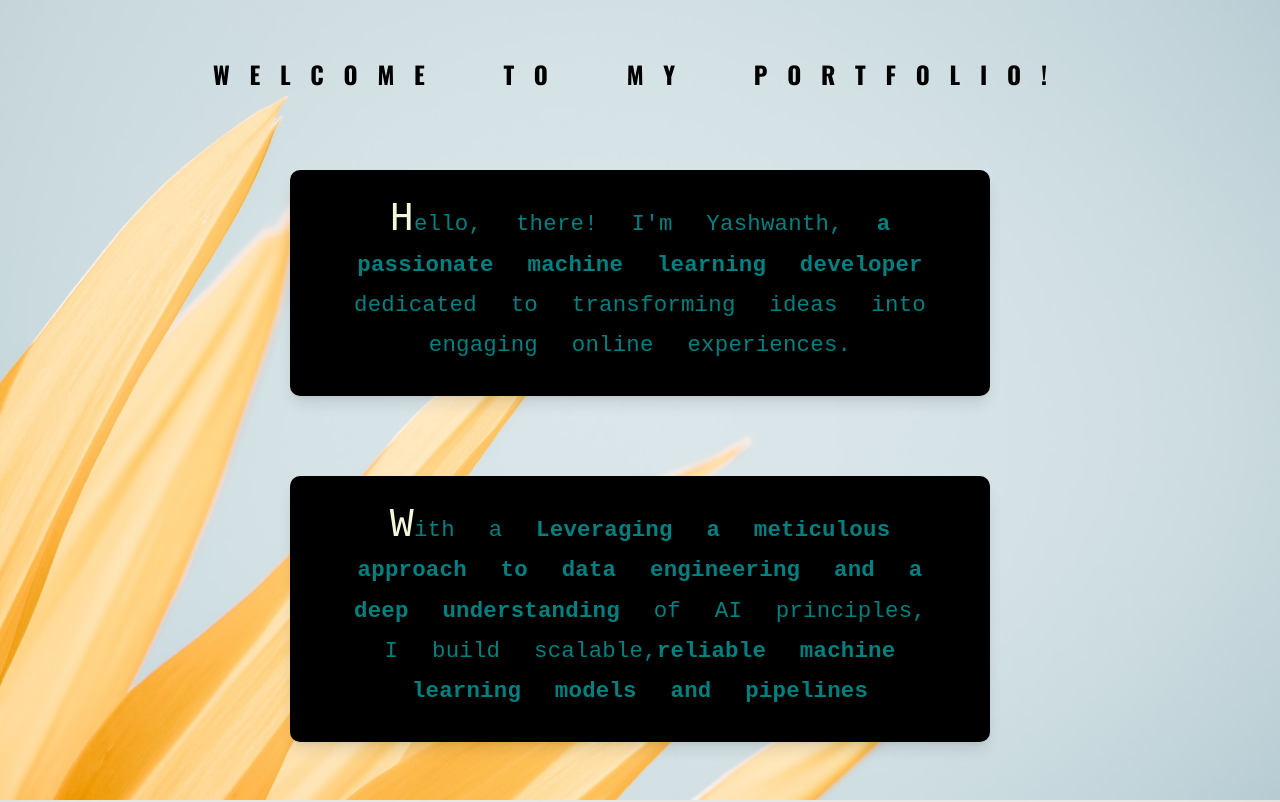
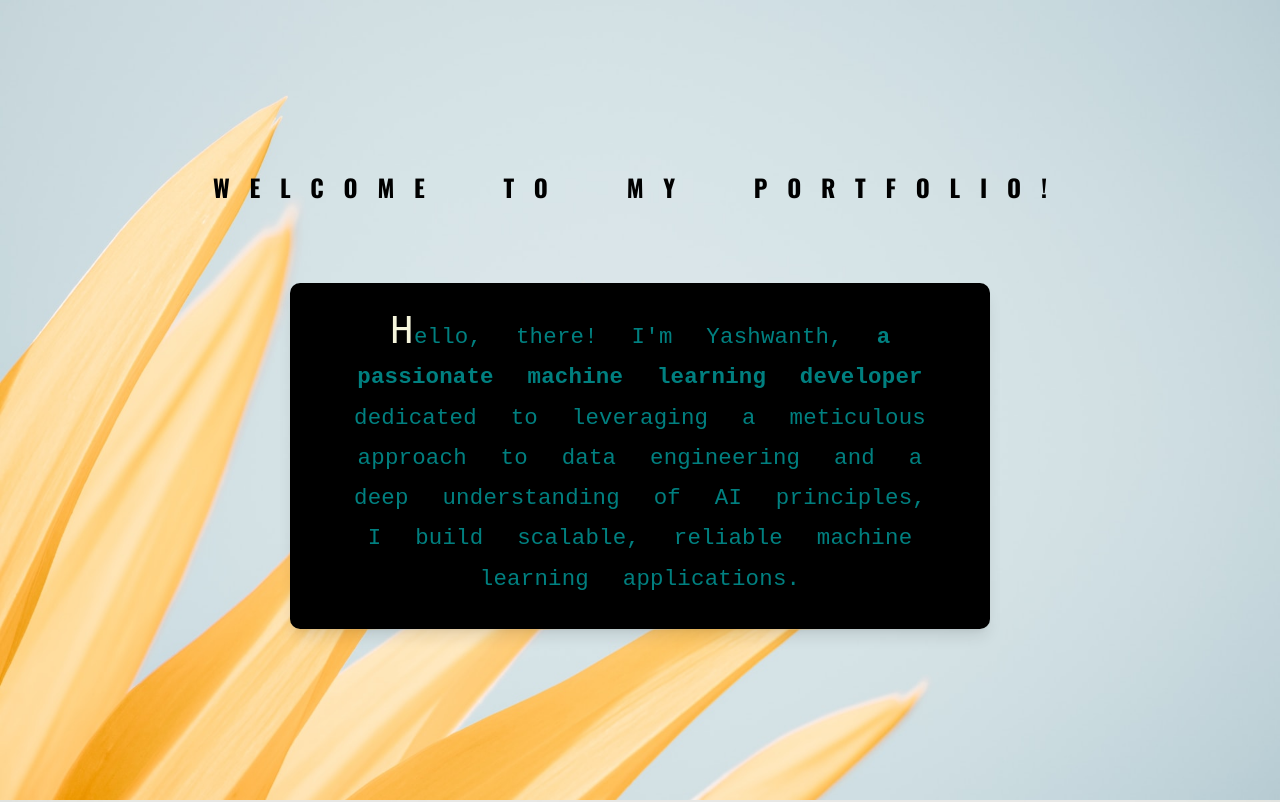
Before and after one commit to YashwanthSrinivasMLDev/Portfolio, a React (Create React App) app: page / in a window 1280 px wide. Shown: the top 802 px of the page. Built offline with nearby package versions, Linux system fonts and the light colour scheme.

Commit message:
removed effects in intro page 4

```diff
--- a/src/Components/Intro/Intro.js
+++ b/src/Components/Intro/Intro.js
@@ -124,51 +124,12 @@ function Intro(props) {
                 }}
                 style={{}}
               >
-                {/* Hey, I am Yashwanth. I have professional experience in machine learning... */}
                 Hello, there! I'm Yashwanth,{" "}
                 <Box sx={{ fontWeight: 800 }} component="span">
                   a passionate machine learning developer
                 </Box>{" "}
-                dedicated to transforming ideas into engaging online
-                experiences.
-              </Typography>
-            </div>
-            <div
-              className={style.introParaContainer}
-              style={{
-                placeContent: "center",
-                placeItems: "center",
-                backdropFilter: "blur(10px)",
-              }}
-            >
-              <Typography
-                className={style.introParagraphs}
-                sx={{
-                  fontFamily:
-                    props.theme == "light"
-                      ? "'Franklin Gothic Medium', 'Arial Narrow', Arial, sans-serif"
-                      : "'Franklin Gothic Medium', 'Arial Narrow', Arial, sans-serif",
-                  lineHeight: "3ch",
-                  fontFamily: "monospace",
-                  margin: "auto",
-                  textAlign: "center",
-                  padding: "0ch 1ch 0ch 1ch",
-                  fontSize: {
-                    xs: "1rem",
-                    lg: "1.4rem",
-                  },
-                  // wordSpacing: "1.5ch",
-                }}
-                style={{}}
-              >
-                With a{" "}
-                <Box sx={{ fontWeight: 800 }} component="span" f>
-                  Leveraging a meticulous approach to data engineering and a deep understanding
-                </Box>{" "}
-                of AI principles, I build scalable,
-                <Box component="span" sx={{ fontWeight: 800 }}>
-                  reliable machine learning models and pipelines
-                </Box>
+                dedicated to leveraging a meticulous approach to data engineering and a
+                deep understanding of AI principles, I build scalable, reliable machine learning applications.
               </Typography>
             </div>
           </Stack>
```
